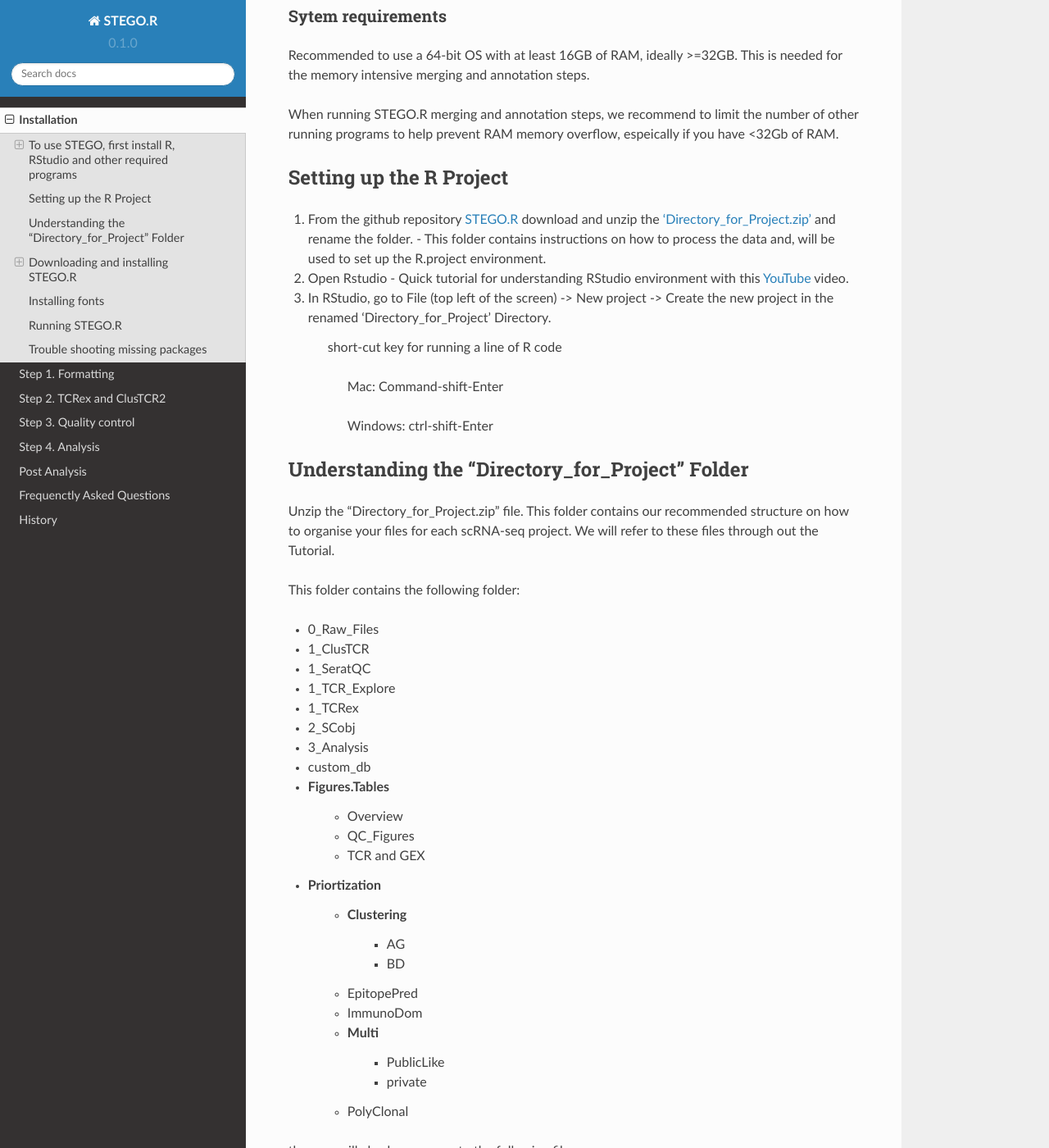
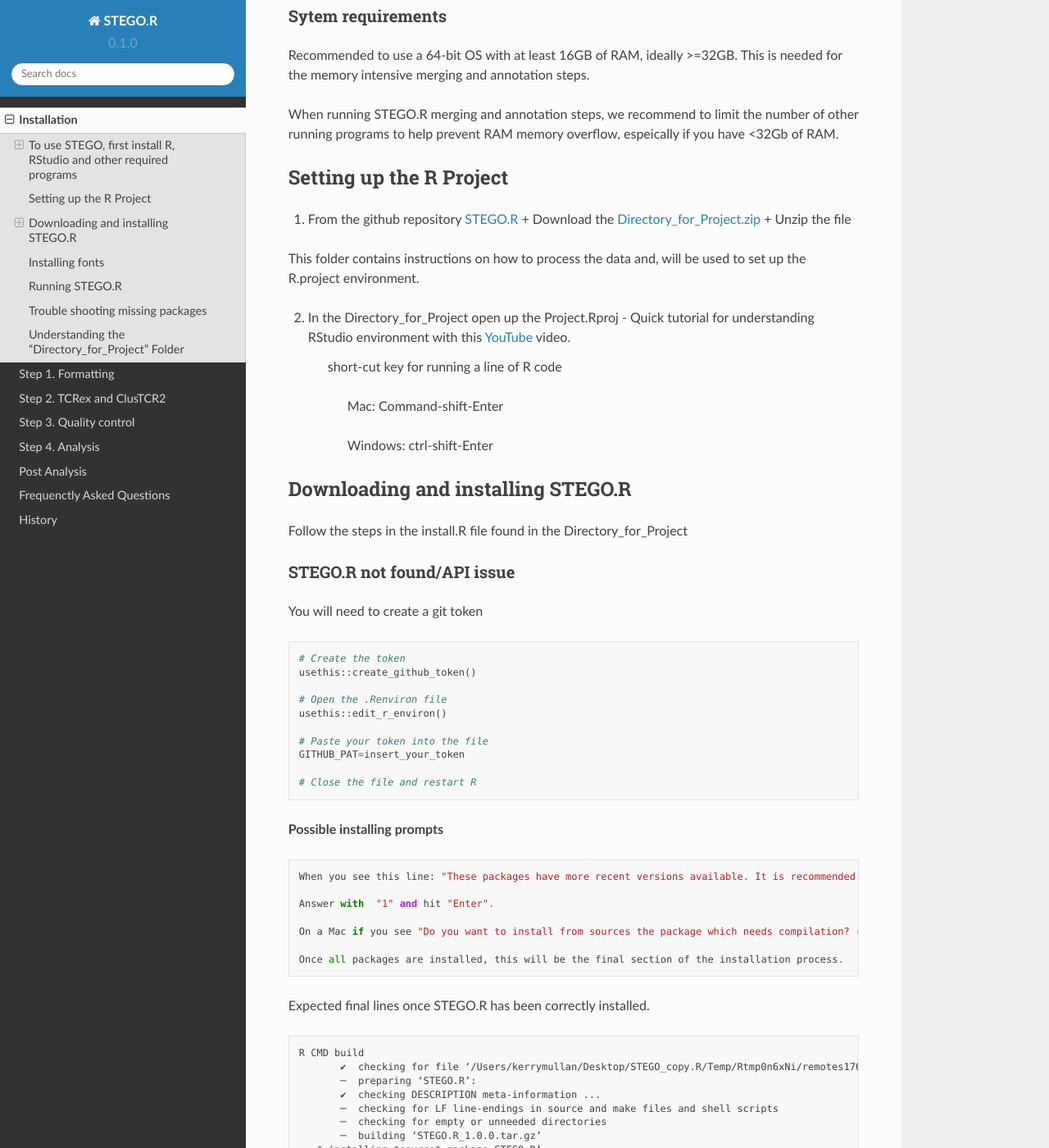
Before and after one commit to KerryAM-R/STEGOR, a Sphinx documentation site: the page built from docs/source/0.installation.rst, in a window 1280 px wide and 1400 px high, scrolled down 704 px. Shown: the whole window at 82% size. Built offline with Sphinx 7.4.7 and the Read the Docs theme 2.0.0, drawn with Linux system fonts in a browser that asks for light colours; some of the changed text lies outside the part shown.

Commit message:
Update 0.installation.rst

```diff
--- a/docs/source/0.installation.rst
+++ b/docs/source/0.installation.rst
@@ -36,14 +36,14 @@
 
 Setting up the R Project
 ------------------------
-1. From the github repository `STEGO.R <https://github.com/KerryAM-R/STEGO.R>`_ download and unzip the `'Directory_for_Project.zip' <https://github.com/KerryAM-R/STEGO.R/blob/main/Directory_for_Project.zip>`_ and rename the folder.
-   - This folder contains instructions on how to process the data and, will be used to set up the R.project environment.
+1. From the github repository `STEGO.R <https://github.com/KerryAM-R/STEGO.R>`_
+   + Download the `Directory_for_Project.zip <https://raw.githubusercontent.com/KerryAM-R/STEGO.R/main/Directory_for_Project.zip>`_
+   + Unzip the file
 
-2. Open Rstudio
+This folder contains instructions on how to process the data and, will be used to set up the R.project environment.
+
+2. In the Directory_for_Project open up the Project.Rproj
    - Quick tutorial for understanding RStudio environment with this `YouTube <https://www.youtube.com/watch?v=FIrsOBy5k58>`_ video.
-
-3. In RStudio, go to File (top left of the screen) -> New project -> Create the new project in the renamed 'Directory_for_Project' Directory.
-
 
     short-cut key for running a line of R code
 
@@ -51,72 +51,10 @@
 
         Windows: ctrl-shift-Enter
 
-Understanding the "Directory_for_Project" Folder
-------------------------------------------------
-Unzip the "Directory_for_Project.zip" file. This folder contains our recommended structure on how to organise your files for each scRNA-seq project. We will refer to these files through out the Tutorial.
-
-This folder contains the following folder:
-
-- 0_Raw_Files
-- 1_ClusTCR
-- 1_SeratQC
-- 1_TCR_Explore
-- 1_TCRex
-- 2_SCobj
-- 3_Analysis
-- custom_db
-- Figures.Tables
-    + Overview
-    + QC_Figures
-    + TCR and GEX
-- Priortization
-   + Clustering
-      - AG
-      - BD
-   + EpitopePred
-   + ImmunoDom
-   + Multi
-      - PublicLike
-      - private
-   + PolyClonal
-
-the user will also have access to the following files
-
-- Installing.R
-- preprocessing.R
-- ClusTCR2_large.R
-- Merging.Batch.Harmony.R
-- Project.Rproj
-- STEGO.R
-
 Downloading and installing STEGO.R
 ----------------------------------
-**Step 1.** File -> New File -> R Script
 
-**Step 2.** Copy all the R code in this document to the 'untitled' script (top left panel)
-
-Devtools and BiocManager are required to download the necessary packages from Github and Bioconductor:
-
-::
-
-   install.packages("devtools")
-
-   install.packages("BiocManager")
-
-   install.packages("usethis")
-
-This line will install STEGO
-::
-
-   devtools::install_github("KerryAM-R/STEGO.R")
-
-**Step 3.** put the cursor on the install.packages("devtools") line, and hit run (top-right corner of the panel)
-
-**Step 4.** repeat step 3 for install.packages("BiocManager")
-
-**Step 5.** Repeat step 3 for install.packages("usethis")
-
-**Step 6.** repeat step 3 for devtools::install_github("KerryAM-R/STEGO.R")
+Follow the steps in the install.R file found in the Directory_for_Project
 
 **STEGO.R not found/API issue**
 ^^^^^^^^^^^^^^^^^^^^^^^^^^^^^^^
@@ -233,3 +171,44 @@
 
 Trouble shooting missing packages
 ---------------------------------
+
+
+
+
+Understanding the "Directory_for_Project" Folder
+------------------------------------------------
+Unzip the "Directory_for_Project.zip" file. This folder contains our recommended structure on how to organise your files for each scRNA-seq project. We will refer to these files through out the Tutorial.
+
+This folder contains the following folder:
+
+- 0_Raw_Files
+- 1_ClusTCR
+- 1_SeratQC
+- 1_TCR_Explore
+- 1_TCRex
+- 2_SCobj
+- 3_Analysis
+- custom_db
+- Figures.Tables
+    + Overview
+    + QC_Figures
+    + TCR and GEX
+- Priortization
+   + Clustering
+      - AG
+      - BD
+   + EpitopePred
+   + ImmunoDom
+   + Multi
+      - PublicLike
+      - private
+   + PolyClonal
+
+the user will also have access to the following files
+
+- Installing.R
+- preprocessing.R
+- ClusTCR2_large.R
+- Merging.Batch.Harmony.R
+- Project.Rproj
+- STEGO.R
```
